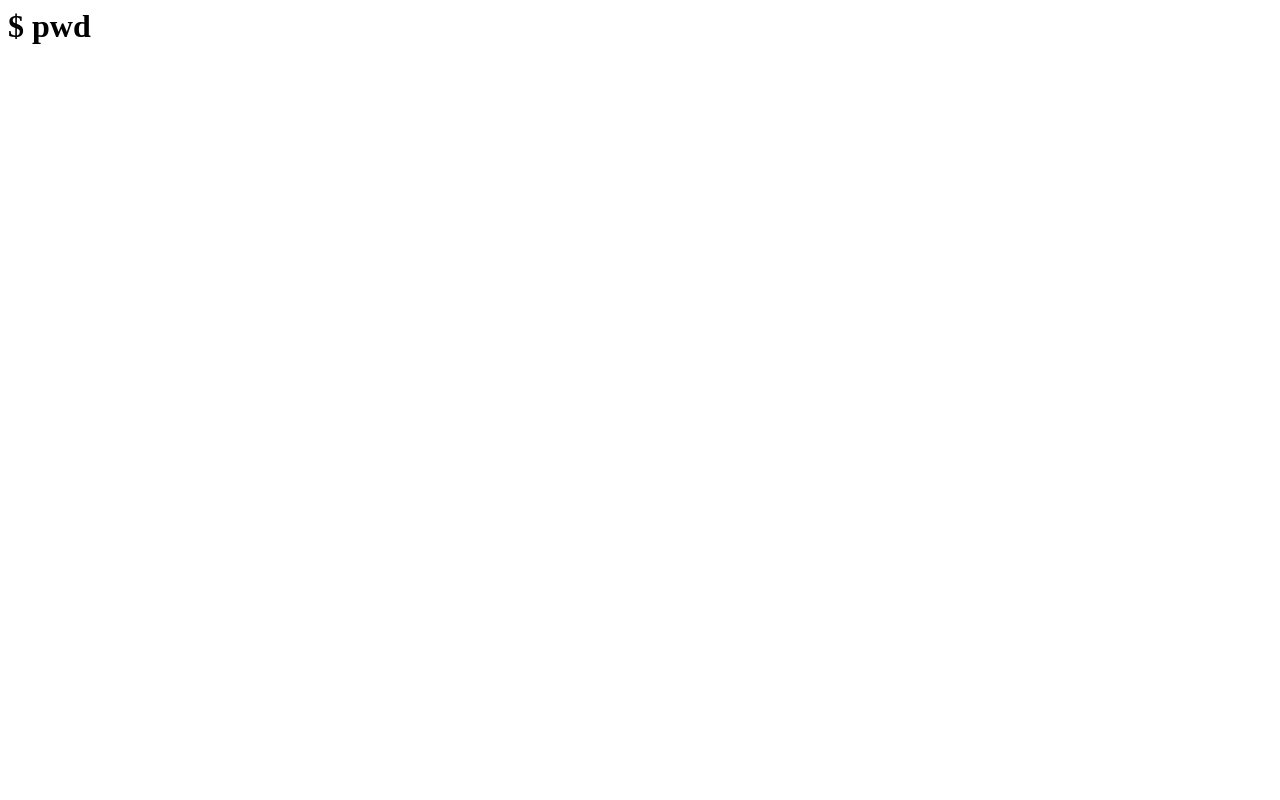
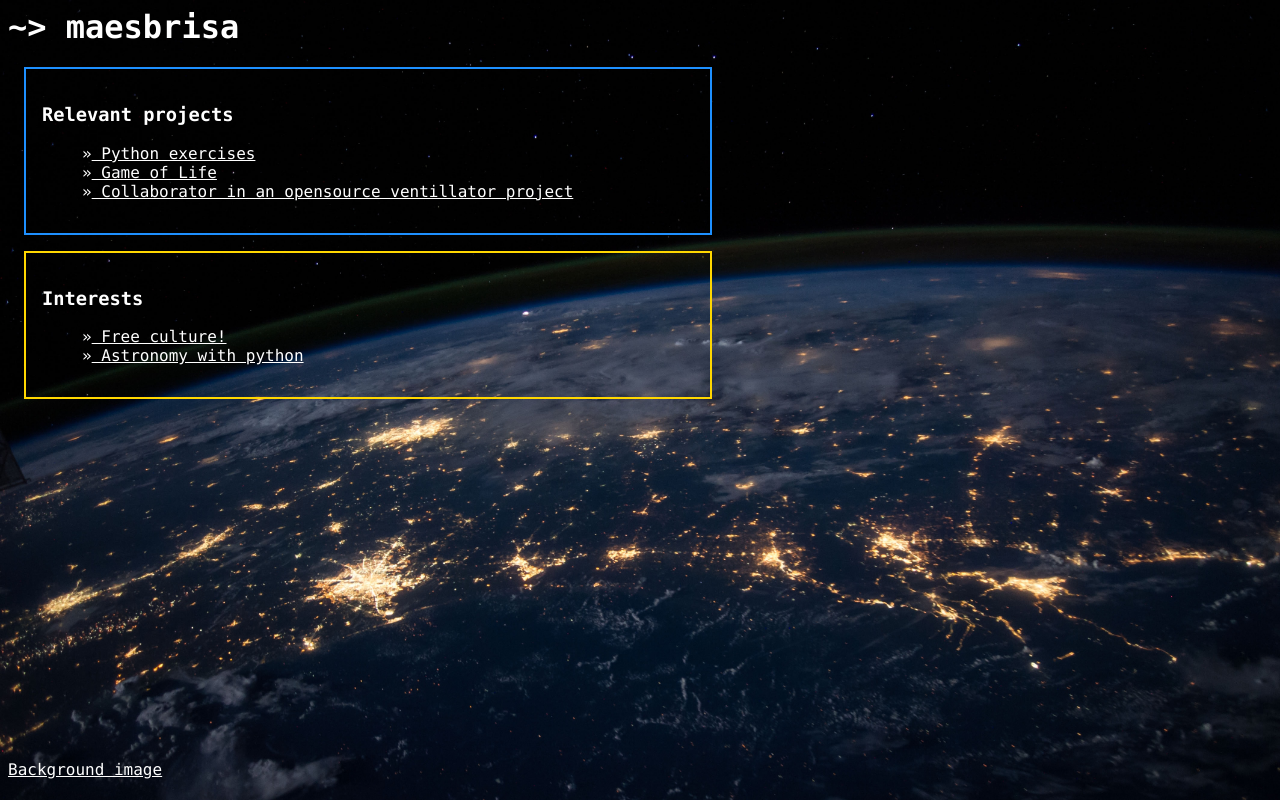
Before and after one commit to maesbrisa/this_web, a plain HTML site: page index.html in a window 1280 px wide. Drawn offline with Linux system fonts and the light colour scheme.

Commit message:
basic webpage

```diff
--- a/index.html
+++ b/index.html
@@ -1 +1,37 @@
-<h1> $ pwd </h1>
+<head>
+    <title>
+        maesbrisa@maesbrisa:~$
+    </title>
+    <link rel="stylesheet" type="text/css" href="./main.css">
+</head>
+<body>
+    <div id="page-container">
+        <div id="content-wrap">
+            <h1> ~> maesbrisa </h1>
+            <div class="bluebox">
+                <div>
+                    <h3>Relevant projects</h3>
+                    <ul>
+                        <li><a href="https://github.com/maesbrisa/pythonessie/"> Python exercises</a></li>
+                        <li><a href="https://github.com/maesbrisa/game_of_life"> Game of Life</a></li>
+                        <li><a href="https://github.com/makespacemadrid"> Collaborator in an opensource ventillator project</a></li>
+                    </ul>
+                </div>
+            </div>
+
+            <div class="yellowbox">
+                <div>
+                    <h3>Interests</h3>
+                    <ul>
+                        <li><a href="http://www.openculture.com/freeaudiobooks"> Free culture!</a></li>
+                        <li><a href="https://opensource.com/article/19/10/python-astronomy-open-data"> Astronomy with python </a></li>
+                    </ul>
+                </div>
+            </div>
+        </div>
+    </div>
+
+</body>
+<footer id="footer">
+    <a href="https://unsplash.com/@nasa">Background image</a>
+</footer>
--- /dev/null
+++ b/main.css
@@ -0,0 +1,60 @@
+h1 {
+    color: white;
+}
+h3 {
+    color: white;
+}
+a:link {
+    color: white;
+}
+a:visited {
+    color: white;
+}
+a:hover {
+    color: rgba(238, 4, 4, 0.849);
+}
+a:active {
+    color: rgb(0, 236, 253);
+}
+body {
+    font-family: Consolas,monaco,monospace;
+    max-width: 45em;
+    background-image: url("background.jpg");
+    background-repeat: no-repeat;
+    background-size: cover;
+}
+
+.bluebox {
+    border: 2px solid dodgerblue;
+    margin: 1em;
+    padding: 1em;
+}
+
+.yellowbox {
+    border: 2px solid gold;
+    margin: 1em;
+    padding: 1em;
+}
+
+page-container {
+    position: relative;
+    min-height: 100vh;
+}
+
+content-wrap {
+    padding-bottom: 2.5rem;
+}
+
+footer {
+    position: absolute;
+    bottom: 0;
+    width: 100%;
+    height: 2.5rem;
+}
+li {
+    color: white;
+    list-style: none;
+}
+li::before{
+    content: "\00BB";
+}
```
Also changed, not shown: background.jpg (added).
